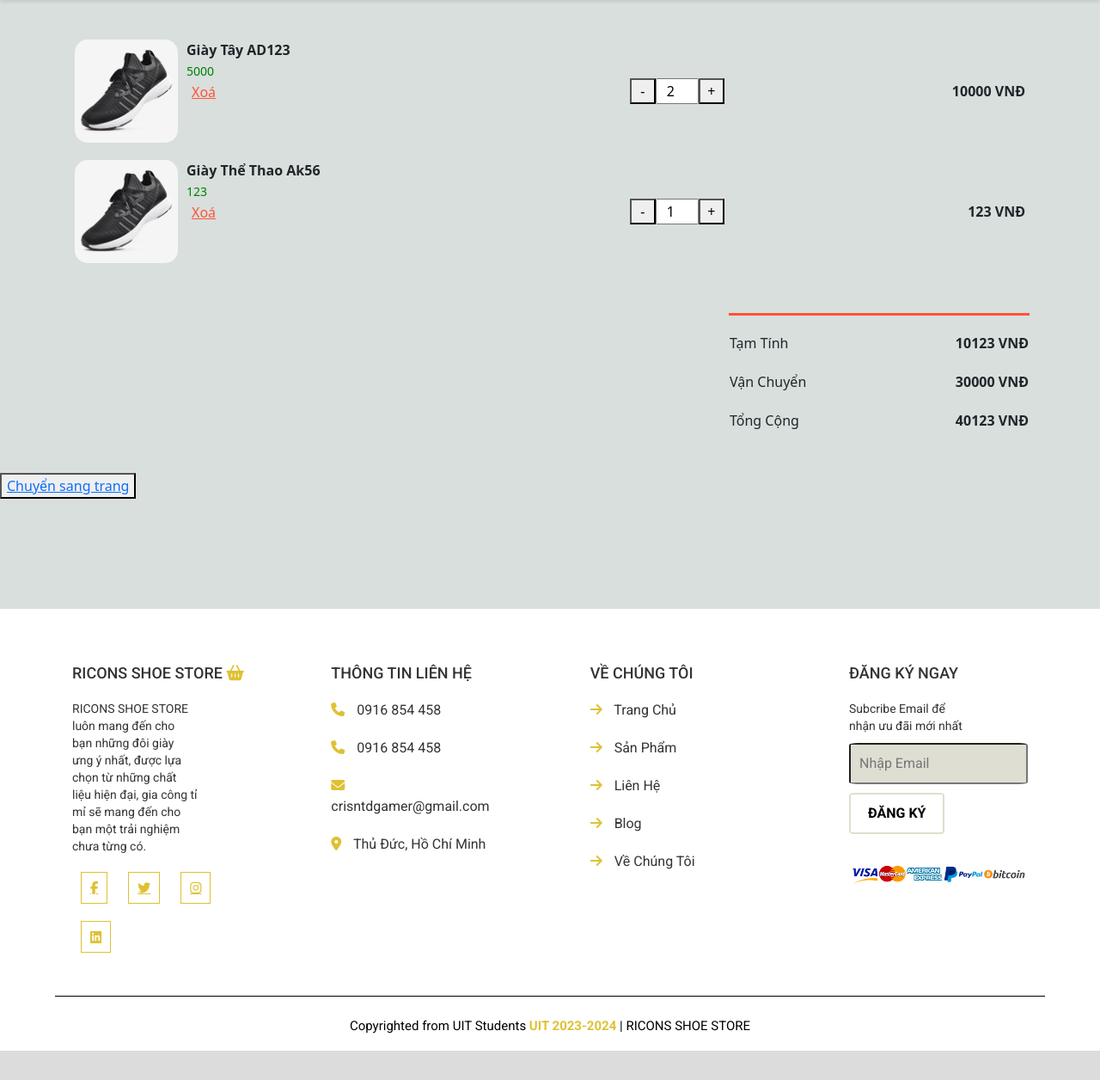
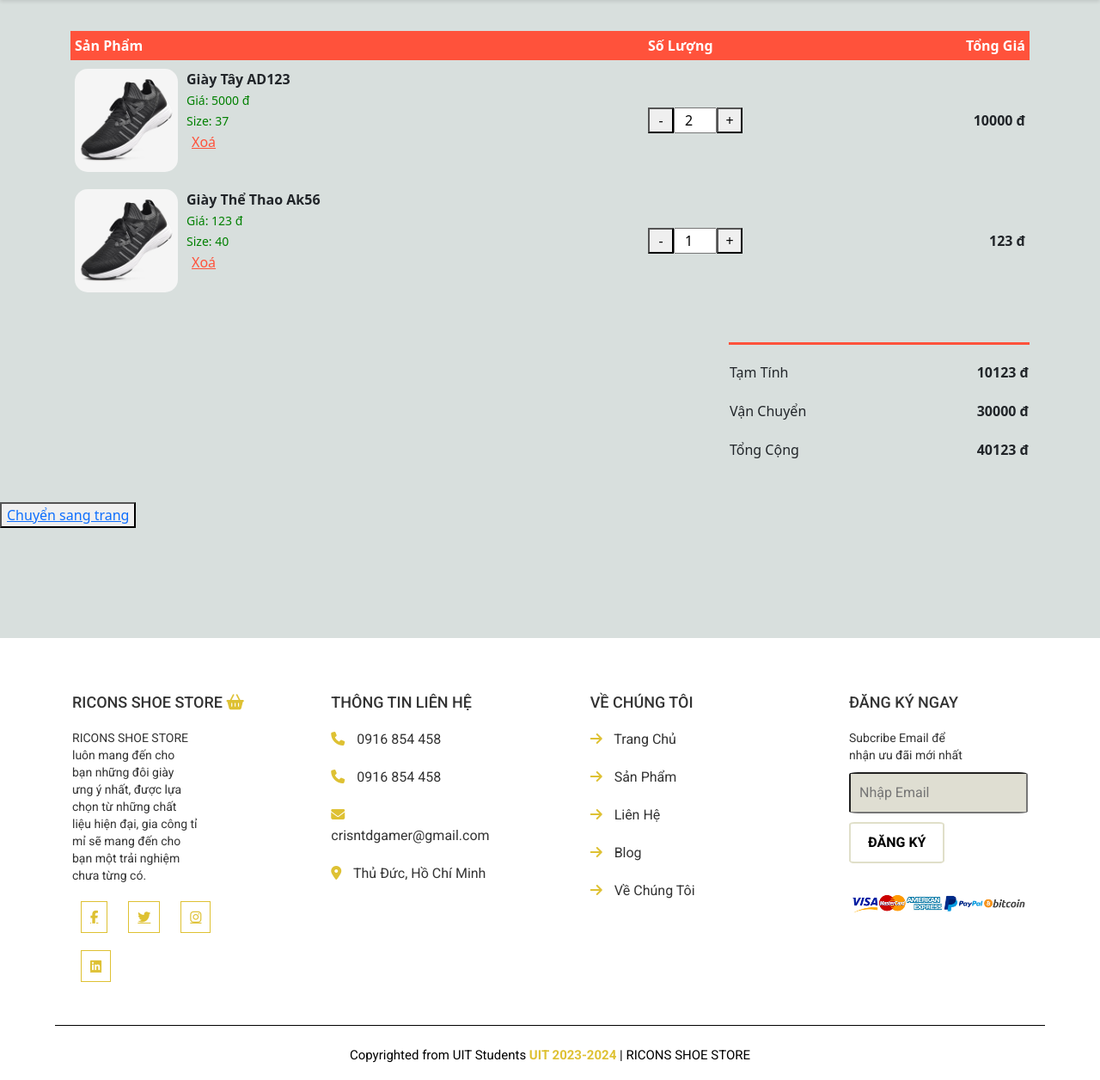
Before and after one commit to loipro123zz/Django_Web, a Django app: page /cart/ in a window 1280 px wide. Shown: the part 142-1398 px from the top of the page at 86% size. Before the commit the page ends 1364 px from the top, so only its background shows below. Run offline with Django 5.2, Linux system fonts and the light colour scheme; a user stored in the database is signed in; data comes from the database, SQL or seed files in the repository; both versions use the stored data as it was after the commit; some web fonts are replaced.

Commit message:
Changes to be committed: 	modified:   mysite/app/__pycache__/views.cpython-311.pyc 	modified:   mysite/app/static/app/style.css 	modified:   mysite/app/templates/app/base.html 	modified:   mysite/app/templates/app/cart.html 	modified:   mysite/app/templates/app/category.html 	modified:   mysite/app/templates/app/home.html 	modified:   mysite/app/templates/app/product-detail.html 	modified:   mysite/app/views.py 	modified:   mysite/db.sqlite3

```diff
--- a/mysite/app/static/app/style.css
+++ b/mysite/app/static/app/style.css
@@ -1,5 +1,6 @@
 body {
     background-color: #D8DFDD;
+
 }
 
 /*phần footer */
--- a/mysite/app/templates/app/base.html
+++ b/mysite/app/templates/app/base.html
@@ -23,6 +23,14 @@
     <meta name="viewport" content="width=device-width, initial-scale=1">
 
     <style>
+        html,
+        body {
+            margin: 0;
+            padding: 0;
+            width: 100%;
+            overflow-x: hidden;
+        }
+
         .sticky-top {
             position: fixed;
             top: 0;
--- a/mysite/app/templates/app/cart.html
+++ b/mysite/app/templates/app/cart.html
@@ -1,32 +1,36 @@
 {% extends 'app/base.html' %}
 
 {% block cart %}
-<section id="cart" class="container my-5" style="padding-top: 130px;">
+<section id="cart" class="container my-5" style="padding-top: 130px; ">
     <table>
-        {% if gio_hang != None %}
+        {% if muc_gio_hang %}
         <tr>
             <th>Sản Phẩm</th>
             <th>Số Lượng</th>
-            <th>Giá</th>
+            <th>Tổng Giá</th>
         </tr>
         {% endif %}
         {% if muc_gio_hang %}
         {% for muc in muc_gio_hang %}
         <tr>
             <td>
-                <div class="cart-info">
+                <div class="cart-info" onclick="window.location.href='/product_detail/{{muc.san_pham.id}}'">
                     <img src="{{muc.san_pham.hinh.url}}" alt="">
                     <div>
                         <p>{{muc.san_pham.ten}}</p>
                         <small>
                             {% if muc.san_pham.khuyen_mai == True %}
-                            {{muc.san_pham.gia_km}}
+                            Giá: {{muc.san_pham.gia_km}} đ
                             {% else %}
-                            {{muc.san_pham.gia}}
+                            Giá: {{muc.san_pham.gia}} đ
                             {% endif %}
+                        </small><br>
+                        <small>
+                            Size: {{muc.kich_thuoc}}
                         </small><br>
                         <button class="link-button delete-item" data-mucid="{{muc.id}}">Xoá</button>
                         <input type="hidden" class="product-id" value="{{muc.san_pham.id}}">
+                        <input type="hidden" class="muc_kich_thuoc" value="{{muc.kich_thuoc}}">
                     </div>
                 </div>
             </td>
@@ -38,7 +42,7 @@
                 </div>
             </td>
             <td class="price">
-                {{muc.tong_gia_cua_tung_muc}} VNĐ
+                {{muc.tong_gia_cua_tung_muc}} đ
             </td>
         </tr>
         {% endfor %}
@@ -53,20 +57,19 @@
 
 </section>
 <div class="total-price container my-5">
-
     <table>
         {% if gia_tri_gio_hang != 0 %}
         <tr>
             <td>Tạm Tính</td>
-            <td class="price">{{gia_tri_gio_hang}} VNĐ</td>
+            <td class="price">{{gia_tri_gio_hang}} đ</td>
         </tr>
         <tr>
             <td>Vận Chuyển</td>
-            <td class="price">30000 VNĐ</td>
+            <td class="price">30000 đ</td>
         </tr>
         <tr>
             <td>Tổng Cộng</td>
-            <td class="price">{{gia_tri_gio_hang|add:30000}} VNĐ</td>
+            <td class="price">{{gia_tri_gio_hang|add:30000}} đ</td>
         </tr>
         {% else %}
         {% endif %}
@@ -79,13 +82,14 @@
 <!-- Begin Ajax để thực hiện cập nhật các mục giỏ hàng -->
 <script src="https://ajax.googleapis.com/ajax/libs/jquery/3.5.1/jquery.min.js"></script>
 <script>
-    function capNhapSoLuong(sanPhamId, soLuong) {
+    function capNhapSoLuong(sanPhamId, soLuong, kichThuoc) {
         $.ajax({
             type: 'POST',
             url: '{% url "cap_nhat_muc_gio_hang" %}',
             data: {
                 'san_pham_id': sanPhamId,
                 'so_luong': soLuong,
+                'kich_thuoc': kichThuoc,
                 'csrfmiddlewaretoken': '{{ csrf_token }}'
             },
             dataType: 'json',
@@ -123,7 +127,8 @@
     $('.plus').click(function () {
         var sanPhamId = $(this).closest('tr').find('.product-id').val();
         var soLuong = parseInt($(this).closest('tr').find('.quantity input').val()) + 1;
-        capNhapSoLuong(sanPhamId, soLuong);
+        var kichThuoc = $(this).closest('tr').find('.muc_kich_thuoc').val()
+        capNhapSoLuong(sanPhamId, soLuong, kichThuoc);
 
     });
     // xử lí sự kiện nhấn nút -
@@ -133,7 +138,8 @@
         if (soLuong < 1) {
             soLuong = 1;
         }
-        capNhapSoLuong(sanPhamId, soLuong);
+        var kichThuoc = $(this).closest('tr').find('.muc_kich_thuoc').val()
+        capNhapSoLuong(sanPhamId, soLuong, kichThuoc);
     })
     // xử lí xóa mục giỏ hàng
     $('.delete-item').click(function () {
--- a/mysite/app/templates/app/category.html
+++ b/mysite/app/templates/app/category.html
@@ -3,7 +3,7 @@
 {% block category %}
 
 <!-- Begin Categories Content -->
-<div class="container-pdt" style="padding-top: 130px;">
+<div class="container-pdt" style="padding-top: 130px; ">
     <div class="row">
         <!-- Begin Left Menu -->
         <div class="col-2" style="  padding: auto; margin-top: 50px;">
@@ -49,7 +49,8 @@
                                 <button type="button" class="btn-cart" data-sanphamid="{{sanpham.id}}"> Thêm vào giỏ
                                     <span><i class="fas fa-plus"></i></span>
                                 </button>
-                                <button type="button" class="btn-buy"> Mua Ngay
+                                <button type="button" class="btn-buy"
+                                    onclick="window.location.href='/product_detail/{{sanpham.id}}'"> Xem Sản Phẩm
                                     <span><i class="fas fa-shopping-cart"></i></span>
                                 </button>
                             </div>
--- a/mysite/app/templates/app/product-detail.html
+++ b/mysite/app/templates/app/product-detail.html
@@ -235,7 +235,8 @@
     </div>
 </div>
 <img style="max-width: 100%;" src="./assests/bitis-banner-_1__cb6d07732f434dfdae6cfec1aec45bb3.webp" alt="">
-<h1 class="featured" style="text-align: center; font-weight: bold; margin: 30px;">---- Có Thể Bạn Cũng Quan Tâm ----
+<h1 class="featured" style="text-align: center; font-weight: bold; margin: 30px;">
+    ---- Có Thể Bạn Cũng Quan Tâm ----
 </h1>
 <section class="featured-product">
     <section class="products">
@@ -447,13 +448,14 @@
         $('.add-to-cart').click(function () {
             var san_pham_id = $(this).data('sanphamid');
             var so_luong = 1;
-            console.log('San pham ID:', san_pham_id);
+            var kich_thuoc = $('#size').val();
             $.ajax({
                 type: 'POST',
                 url: '{% url "them_vao_gio_hang" %}',
                 data: {
                     'san_pham_id': san_pham_id,
                     'so_luong': so_luong,
+                    'kich_thuoc': kich_thuoc,
                     'csrfmiddlewaretoken': '{{ csrf_token }}'
                 },
                 dataType: 'json',
--- a/mysite/app/views.py
+++ b/mysite/app/views.py
@@ -104,11 +104,12 @@ def them_vao_gio_hang(request):
     if request.method == "POST":
         san_pham_id = request.POST.get('san_pham_id')
         so_luong = request.POST.get('so_luong')
+        kich_thuoc = request.POST.get('kich_thuoc', '37')
 
         gio_hang, created = GioHang.objects.get_or_create(khach_hang=request.user, hoan_thanh=False, ten=request.user)
         san_pham = SanPham.objects.get(pk=san_pham_id)
 
-        muc_gio_hang, created = MucGioHang.objects.get_or_create(san_pham=san_pham, gio_hang=gio_hang)
+        muc_gio_hang, created = MucGioHang.objects.get_or_create(san_pham=san_pham, gio_hang=gio_hang, kich_thuoc=kich_thuoc)
 
         muc_gio_hang.so_luong = muc_gio_hang.so_luong + int(so_luong)
         muc_gio_hang.save()
@@ -141,8 +142,8 @@ def cap_nhat_muc_gio_hang(request):
     if request.method == 'POST':
         san_pham_id = request.POST.get('san_pham_id')
         so_luong = request.POST.get('so_luong')
-
-        muc_gio_hang = MucGioHang.objects.get(san_pham=san_pham_id, gio_hang__khach_hang = request.user, gio_hang__hoan_thanh=False)
+        kich_thuoc = request.POST.get('kich_thuoc')
+        muc_gio_hang = MucGioHang.objects.get(san_pham=san_pham_id, gio_hang__khach_hang = request.user, gio_hang__hoan_thanh=False, kich_thuoc=kich_thuoc)
         muc_gio_hang.so_luong = so_luong
         muc_gio_hang.save()
 
```
Also changed, not shown: mysite/app/templates/app/home.html (+24 -5 lines), mysite/db.sqlite3.
